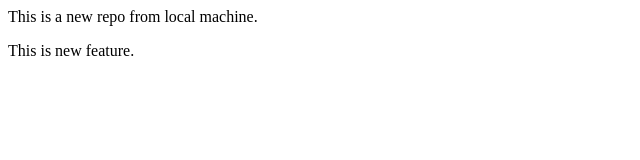
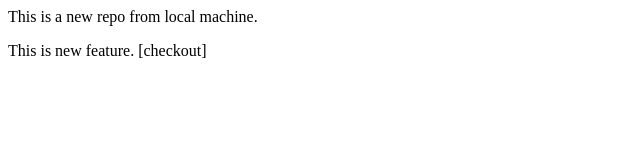
Before and after one commit to RamanDangol7/localrepo, a plain HTML site: page index.html in a window 1280 px wide. Shown: the full height of the page, 0-640 px from the left. Drawn offline with Linux system fonts and the light colour scheme.

Commit message:
Add checkout

```diff
--- a/index.html
+++ b/index.html
@@ -1,2 +1,2 @@
 <p> This is a new repo from local machine. </p>
-<p> This is new feature. </p>
+<p> This is new feature. [checkout]</p>
```
